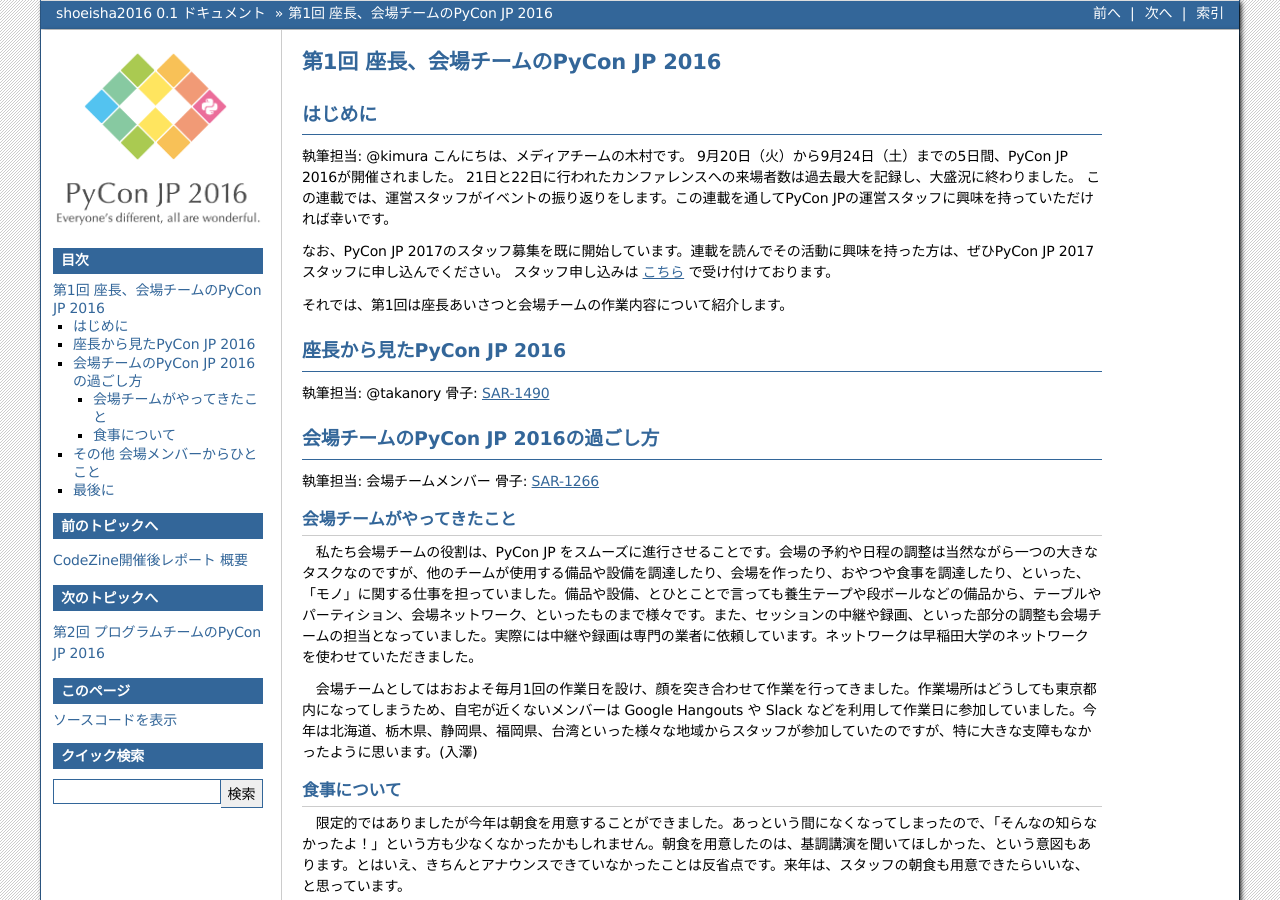
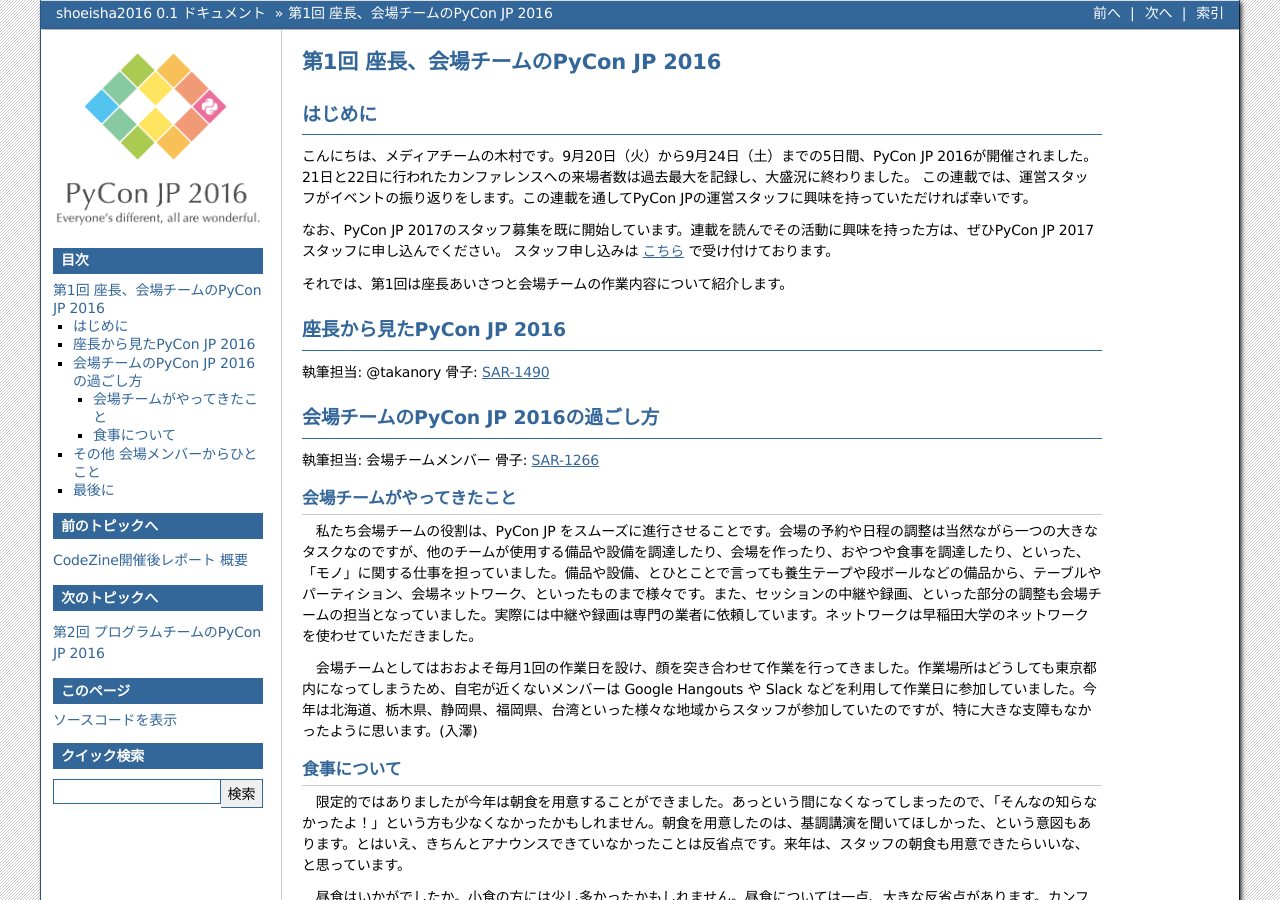
Before and after one commit to pyconjp/shoeisha2016, a Sphinx documentation site: the page built from source/afterreport_01_venue.rst, in a window 1280 px wide and 900 px high. Built offline with Sphinx 7.4.7, drawn with Linux system fonts in a browser that asks for light colours.

Commit message:
リード文追加

```diff
--- a/source/afterreport_01_venue.rst
+++ b/source/afterreport_01_venue.rst
@@ -4,9 +4,7 @@
 
 はじめに
 ===========
-執筆担当: @kimura
-こんにちは、メディアチームの木村です。
-9月20日（火）から9月24日（土）までの5日間、PyCon JP 2016が開催されました。
+こんにちは、メディアチームの木村です。9月20日（火）から9月24日（土）までの5日間、PyCon JP 2016が開催されました。
 21日と22日に行われたカンファレンスへの来場者数は過去最大を記録し、大盛況に終わりました。
 この連載では、運営スタッフがイベントの振り返りをします。この連載を通してPyCon JPの運営スタッフに興味を持っていただければ幸いです。
 
```
